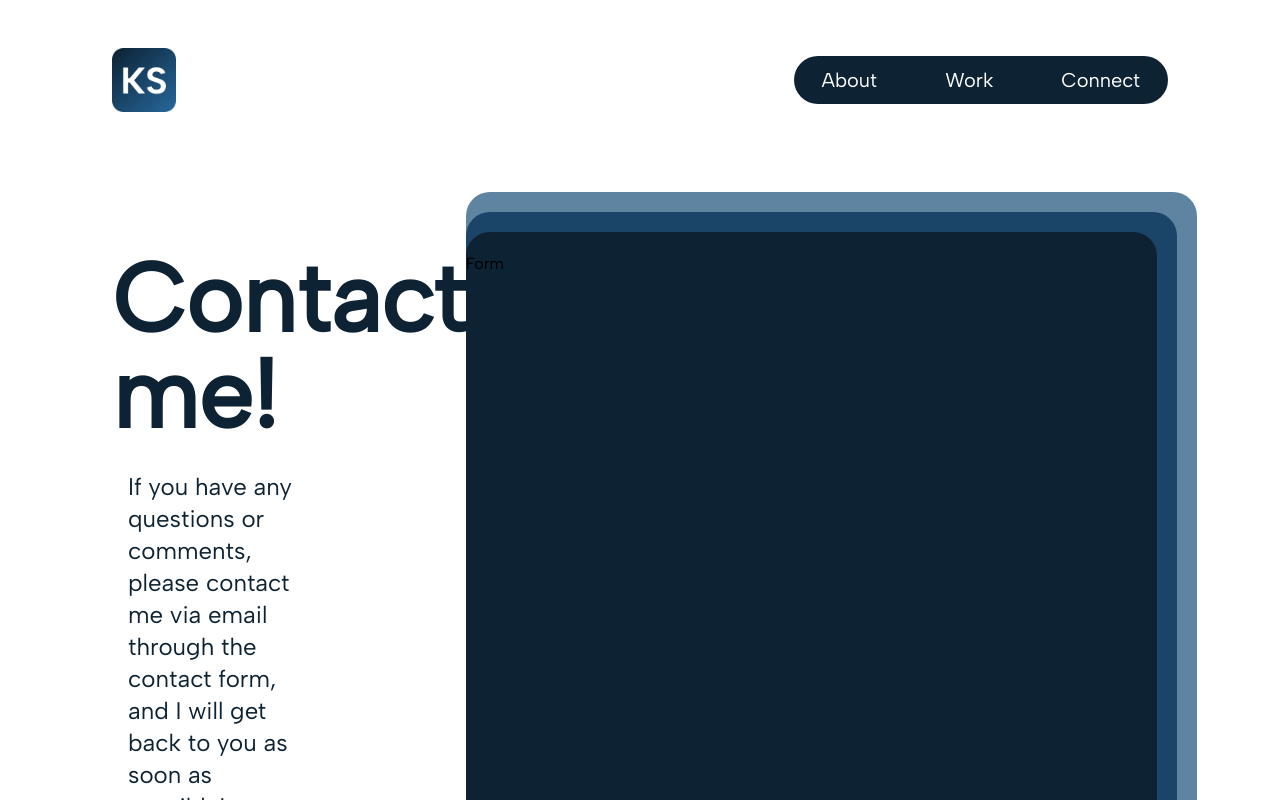
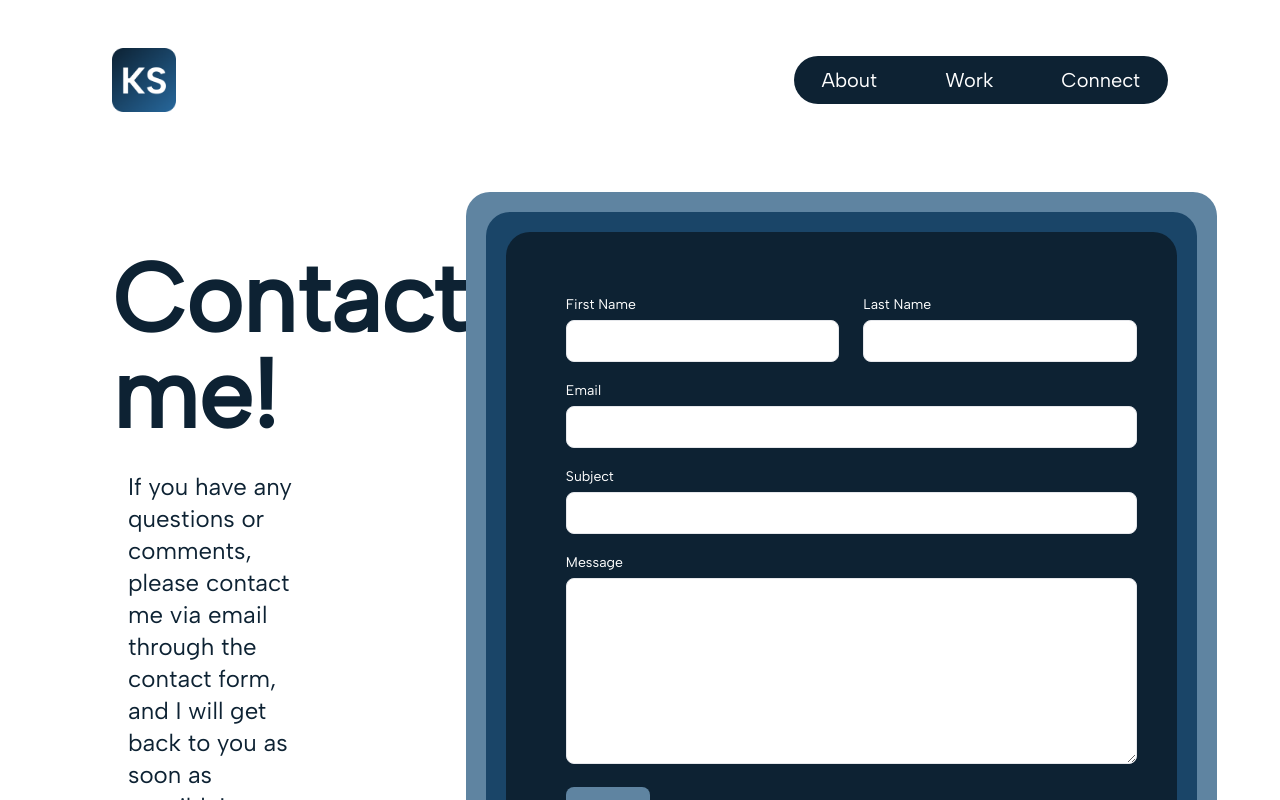
Before and after one commit to ksamonte50/personal-portfolio, a Next.js app: page /connect in a window 1280 px wide. Shown: the top 800 px of the page. Built offline with nearby package versions, Linux system fonts and the light colour scheme.

Commit message:
finish form frontend

```diff
--- a/app/connect/page.tsx
+++ b/app/connect/page.tsx
@@ -19,7 +19,7 @@ export default function Connect() {
                                     role="img"
                                     viewBox="0 0 24 24"
                                     xmlns="http://www.w3.org/2000/svg"
-                                    className="fill-darkestblue p-1 rounded-md hover:scale-125 transition-transform duration-200 ease-in-out"
+                                    className="fill-darkestblue p-1 rounded-3xl hover:scale-125 transition-transform duration-200 ease-in-out"
                                 >
                                     <title>LinkedIn Logo</title>
                                     <path d="M20.447 20.452h-3.554v-5.569c0-1.328-.027-3.037-1.852-3.037-1.853 0-2.136 1.445-2.136 2.939v5.667H9.351V9h3.414v1.561h.046c.477-.9 1.637-1.85 3.37-1.85 3.601 0 4.267 2.37 4.267 5.455v6.286zM5.337 7.433c-1.144 0-2.063-.926-2.063-2.065 0-1.138.92-2.063 2.063-2.063 1.14 0 2.064.925 2.064 2.063 0 1.139-.925 2.065-2.064 2.065zm1.782 13.019H3.555V9h3.564v11.452zM22.225 0H1.771C.792 0 0 .774 0 1.729v20.542C0 23.227.792 24 1.771 24h20.451C23.2 24 24 23.227 24 22.271V1.729C24 .774 23.2 0 22.222 0h.003z"/>
@@ -34,7 +34,7 @@ export default function Connect() {
                                     role="img"
                                     viewBox="0 0 24 24"
                                     xmlns="http://www.w3.org/2000/svg"
-                                    className="fill-darkestblue p-1 rounded-md hover:scale-125 transition-transform duration-200 ease-in-out"
+                                    className="fill-darkestblue p-1 rounded-3xl hover:scale-125 transition-transform duration-200 ease-in-out"
                                 >
                                     <title>GitHub</title>
                                     <path d="M12 .297c-6.63 0-12 5.373-12 12 0 5.303 3.438 9.8 8.205 11.385.6.113.82-.258.82-.577 0-.285-.01-1.04-.015-2.04-3.338.724-4.042-1.61-4.042-1.61C4.422 18.07 3.633 17.7 3.633 17.7c-1.087-.744.084-.729.084-.729 1.205.084 1.838 1.236 1.838 1.236 1.07 1.835 2.809 1.305 3.495.998.108-.776.417-1.305.76-1.605-2.665-.3-5.466-1.332-5.466-5.93 0-1.31.465-2.38 1.235-3.22-.135-.303-.54-1.523.105-3.176 0 0 1.005-.322 3.3 1.23.96-.267 1.98-.399 3-.405 1.02.006 2.04.138 3 .405 2.28-1.552 3.285-1.23 3.285-1.23.645 1.653.24 2.873.12 3.176.765.84 1.23 1.91 1.23 3.22 0 4.61-2.805 5.625-5.475 5.92.42.36.81 1.096.81 2.22 0 1.606-.015 2.896-.015 3.286 0 .315.21.69.825.57C20.565 22.092 24 17.592 24 12.297c0-6.627-5.373-12-12-12"/>
@@ -43,11 +43,37 @@ export default function Connect() {
                         </li>
                     </ul>
                 </aside>
-                <div className="w-[731px] h-[751px] flex-shrink-0 rounded-3xl bg-blue pt-5">
-                    <div className="w-[711px] h-[711px] flex-shrink-0 rounded-3xl bg-darkblue pt-5">
-                        <div className="w-[691px] h-[671px] flex-shrink-0 rounded-3xl bg-darkestblue pt-5">
-                            <p>Form</p>
-                        </div>
+                <div className="w-[751px] h-[751px] flex-shrink-0 rounded-3xl bg-blue pt-5 pl-5">
+                    <div className="w-[711px] h-[711px] flex-shrink-0 rounded-3xl bg-darkblue pt-5 pl-5">
+                        <div className="w-[671px] h-[671px] flex-shrink-0 rounded-3xl bg-darkestblue pt-5 pl-5">
+                            <form className="space-y-4 m-10">
+                                <div className="flex justify-between gap-6">
+                                    <div className="w-1/2">
+                                        <label htmlFor="firstName" className="text-sm font-medium text-white">First Name</label>
+                                        <input type="text" id="firstName" name="firstName" className="block w-full mt-1 p-2 border rounded-lg focus:outline-none focus:ring-2 focus:ring-blue focus:ring-inset" required />
+                                    </div>
+                                    <div className="w-1/2">
+                                        <label htmlFor="lastName" className="text-sm font-medium text-white">Last Name</label>
+                                        <input type="text" id="lastName" name="lastName" className="block w-full mt-1 p-2 border rounded-lg focus:outline-none focus:ring-2 focus:ring-blue focus:ring-inset" required />
+                                    </div>
+                                </div>
+                                <div>
+                                    <label htmlFor="email" className="text-sm font-medium text-white">Email</label>
+                                    <input type="email" id="email" name="email" className="mt-1 w-full p-2 border rounded-lg focus:outline-none focus:ring-2 focus:ring-blue focus:ring-inset" required />
+                                </div>
+                                <div>
+                                    <label htmlFor="subject" className="text-sm font-medium text-white">Subject</label>
+                                    <input type="text" id="subject" name="subject" className="mt-1 w-full p-2 border rounded-lg focus:outline-none focus:ring-2 focus:ring-blue focus:ring-inset" required />
+                                </div>
+                                <div>
+                                    <label htmlFor="message" className="text-sm font-medium text-white">Message</label>
+                                    <textarea id="message" name="message" rows={7} className="mt-1 w-full p-2 border rounded-lg focus:outline-none focus:ring-2 focus:ring-blue focus:ring-inset" required></textarea>
+                                </div>
+                                <div>
+                                    <button type="submit" className="px-4 py-2 bg-blue text-white rounded-lg hover:bg-lightblue hover:text-darkestblue transition duration-300">Submit</button>
+                                </div>
+                            </form>
+                            </div>
                     </div>
                 </div>
             </main>
```
